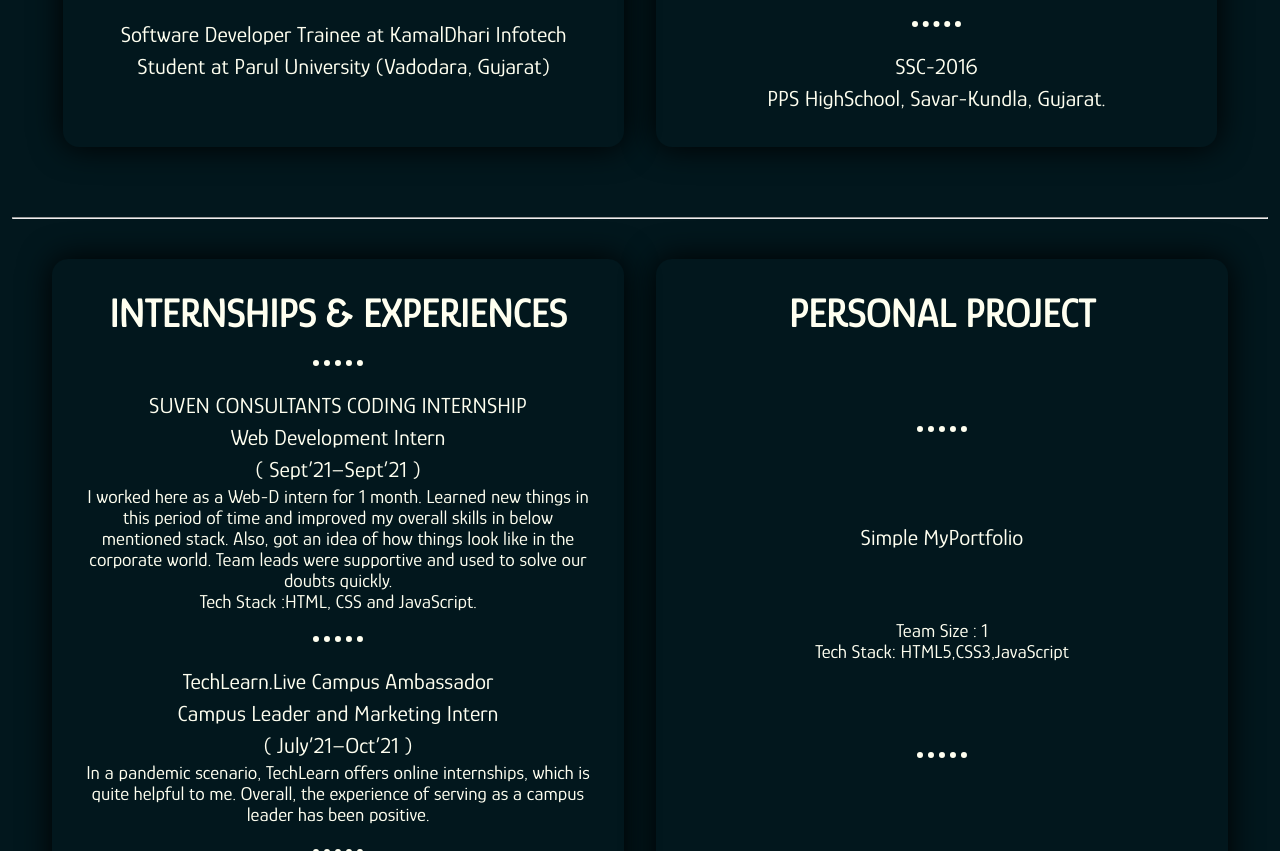
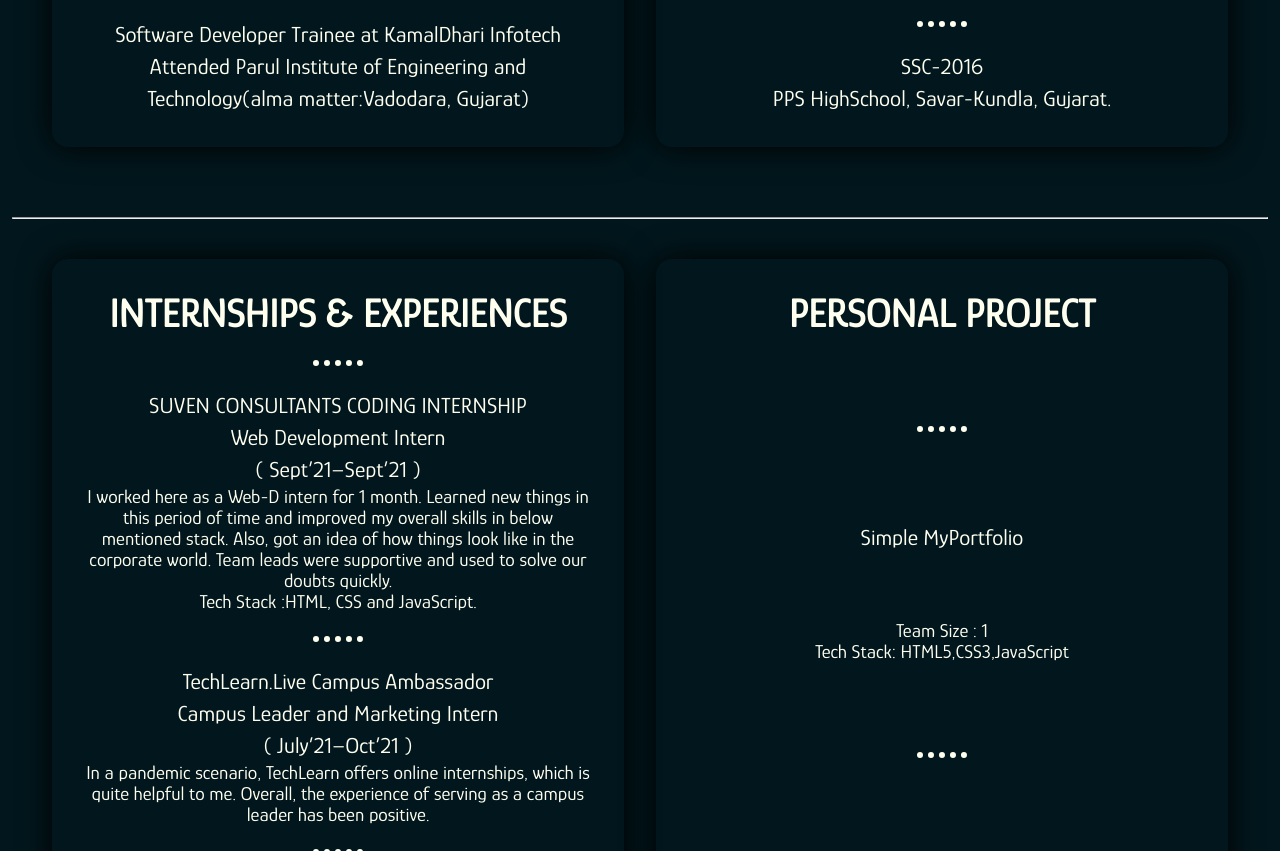
Before and after one commit to RenishSalakhana/My-Portfolio, a plain HTML site: page index.html in a window 1280 px wide. Shown: the part 1264-2115 px from the top of the page. Drawn offline with Linux system fonts and the light colour scheme.

Commit message:
Update index.html

```diff
--- a/index.html
+++ b/index.html
@@ -67,7 +67,7 @@
                     <hr class="dots">
                     <p>Software Developer Trainee at KamalDhari Infotech</p>
 
-                    <p>Student at Parul University (Vadodara, Gujarat)</p>
+                    <p>Attended Parul Institute of Engineering and Technology(alma matter:Vadodara, Gujarat)</p>
 
                 </div>
                 <div class="education">
```
